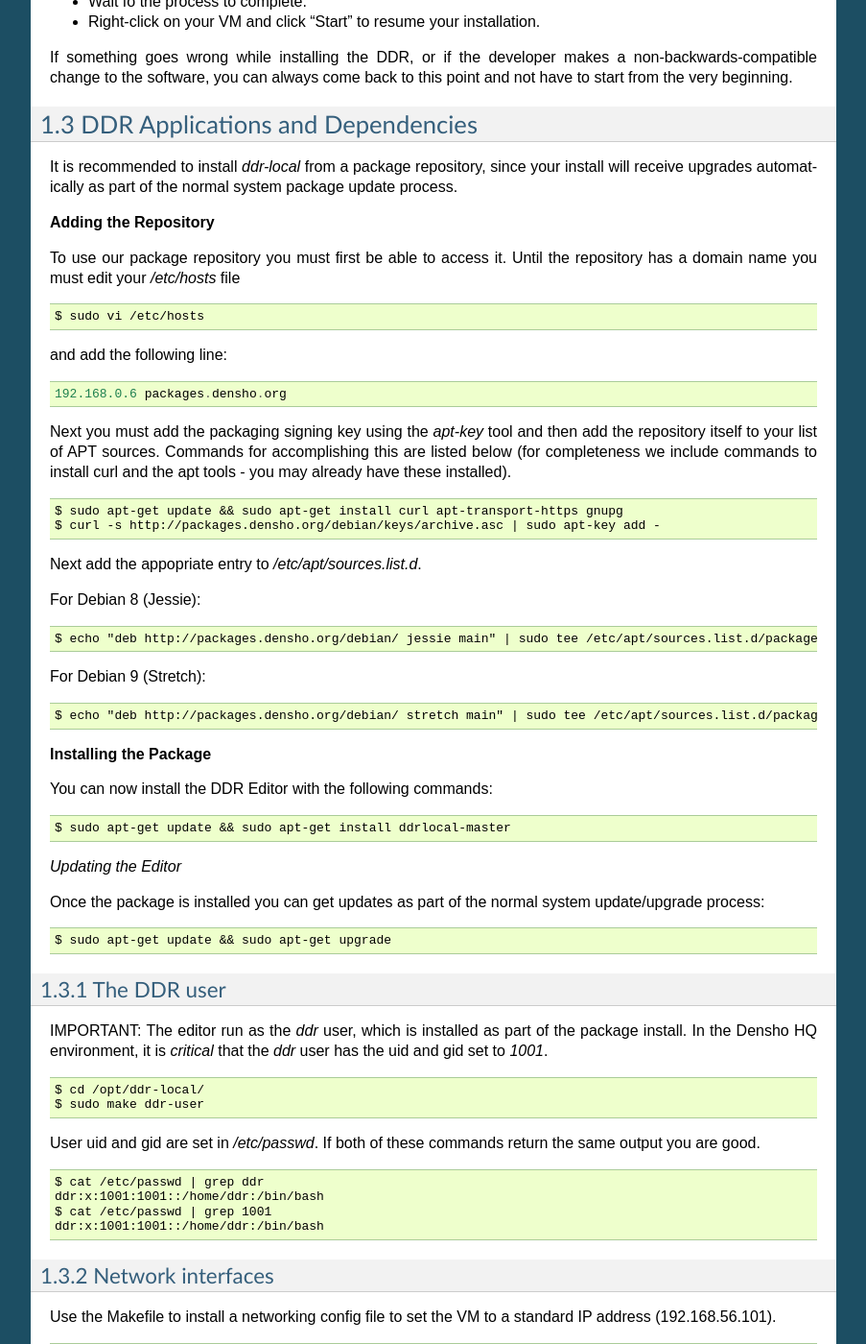
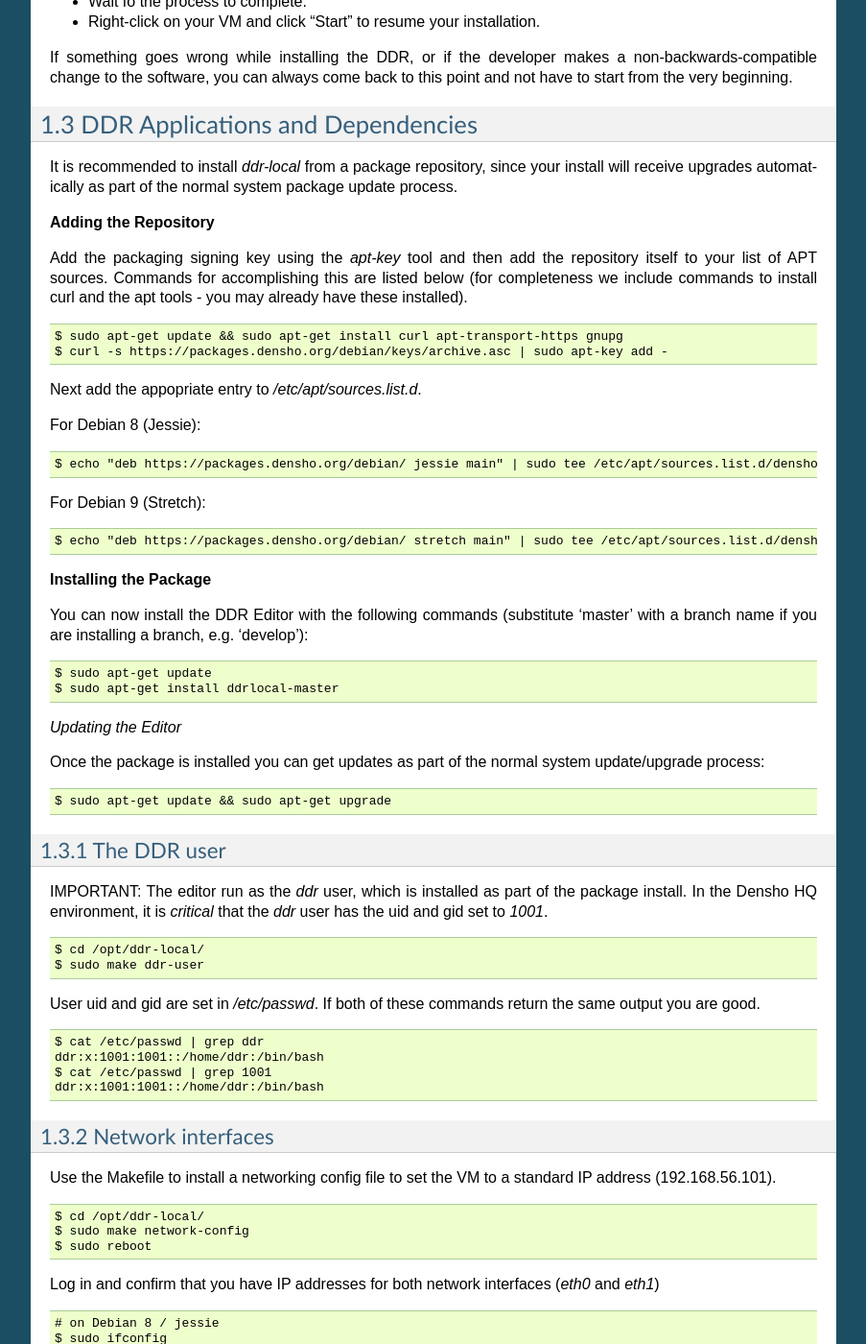
Before and after one commit to denshoproject/ddr-manual, a Sphinx documentation site: the page built from source/admins/workstations/create-workstation-vm.rst, in a window 1280 px wide and 1400 px high, scrolled down 5791 px. Shown: the whole window at 96% size, without its empty margins (198-1101 px from the left). Built offline with Sphinx 7.4.7, drawn with Linux system fonts in a browser that asks for light colours.

Commit message:
create-workstation-vm: Updates to Densho package manager docs

```diff
--- a/source/admins/workstations/create-workstation-vm.rst
+++ b/source/admins/workstations/create-workstation-vm.rst
@@ -322,34 +322,27 @@
 
 **Adding the Repository**
 
-To use our package repository you must first be able to access it.  Until the repository has a domain name you must edit your `/etc/hosts` file
-::
-   $ sudo vi /etc/hosts
-
-and add the following line:
-::
-   192.168.0.6 packages.densho.org
-
-Next you must add the packaging signing key using the `apt-key` tool and then add the repository itself to your list of APT sources.  Commands for accomplishing this are listed below (for completeness we include commands to install curl and the apt tools - you may already have these installed).
+Add the packaging signing key using the `apt-key` tool and then add the repository itself to your list of APT sources.  Commands for accomplishing this are listed below (for completeness we include commands to install curl and the apt tools - you may already have these installed).
 ::
     $ sudo apt-get update && sudo apt-get install curl apt-transport-https gnupg
-    $ curl -s http://packages.densho.org/debian/keys/archive.asc | sudo apt-key add -
+    $ curl -s https://packages.densho.org/debian/keys/archive.asc | sudo apt-key add -
 
 Next add the appopriate entry to `/etc/apt/sources.list.d`.
 
 For Debian 8 (Jessie):
 ::
-    $ echo "deb http://packages.densho.org/debian/ jessie main" | sudo tee /etc/apt/sources.list.d/packages_densho_org_debian.list
+    $ echo "deb https://packages.densho.org/debian/ jessie main" | sudo tee /etc/apt/sources.list.d/densho.list
 
 For Debian 9 (Stretch):
 ::
-    $ echo "deb http://packages.densho.org/debian/ stretch main" | sudo tee /etc/apt/sources.list.d/packages_densho_org_debian.list
+    $ echo "deb https://packages.densho.org/debian/ stretch main" | sudo tee /etc/apt/sources.list.d/densho.list
 
 **Installing the Package**
 
-You can now install the DDR Editor with the following commands:
+You can now install the DDR Editor with the following commands (substitute 'master' with a branch name if you are installing a branch, e.g. 'develop'):
 ::
-    $ sudo apt-get update && sudo apt-get install ddrlocal-master
+    $ sudo apt-get update
+    $ sudo apt-get install ddrlocal-master
 
 *Updating the Editor*
 
```
